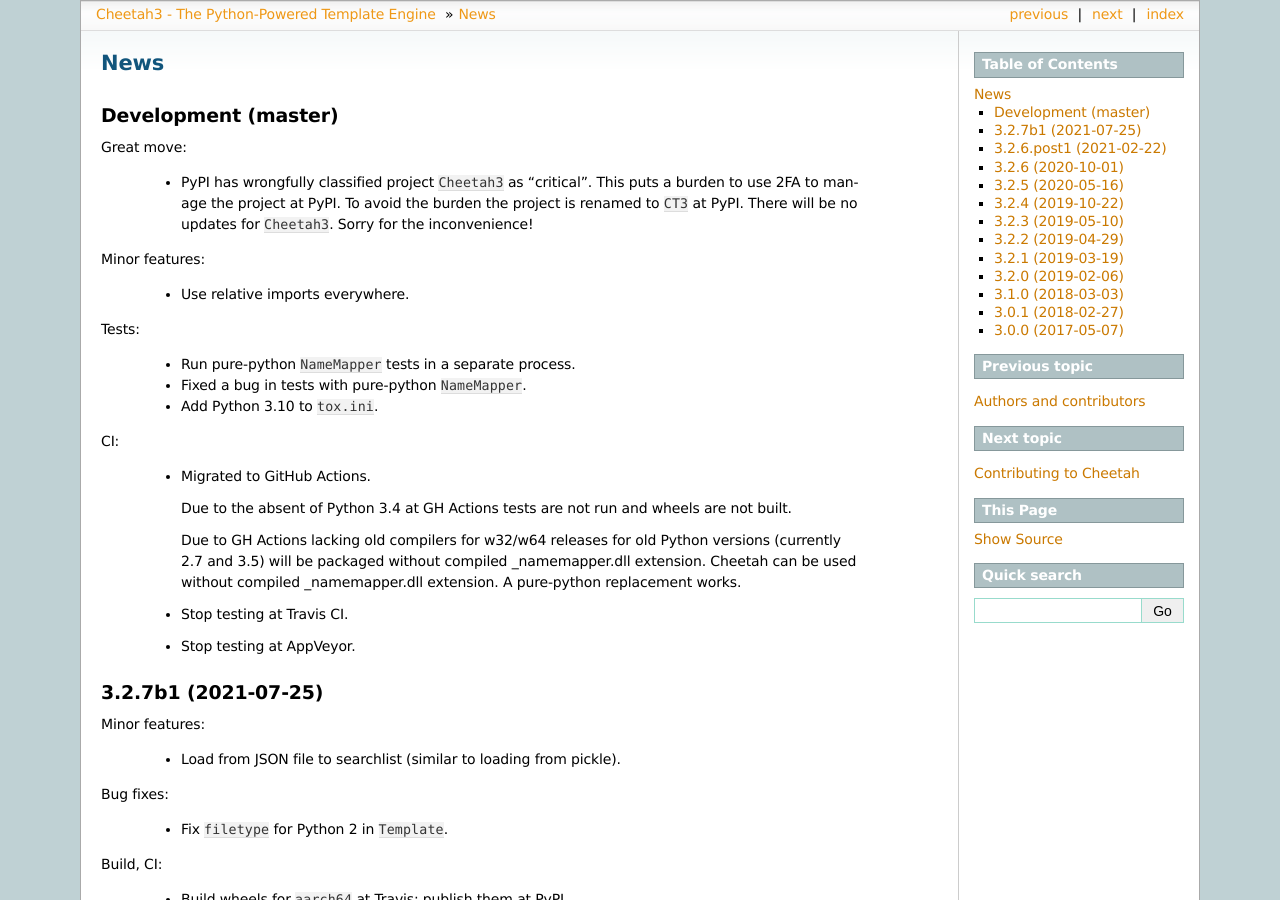
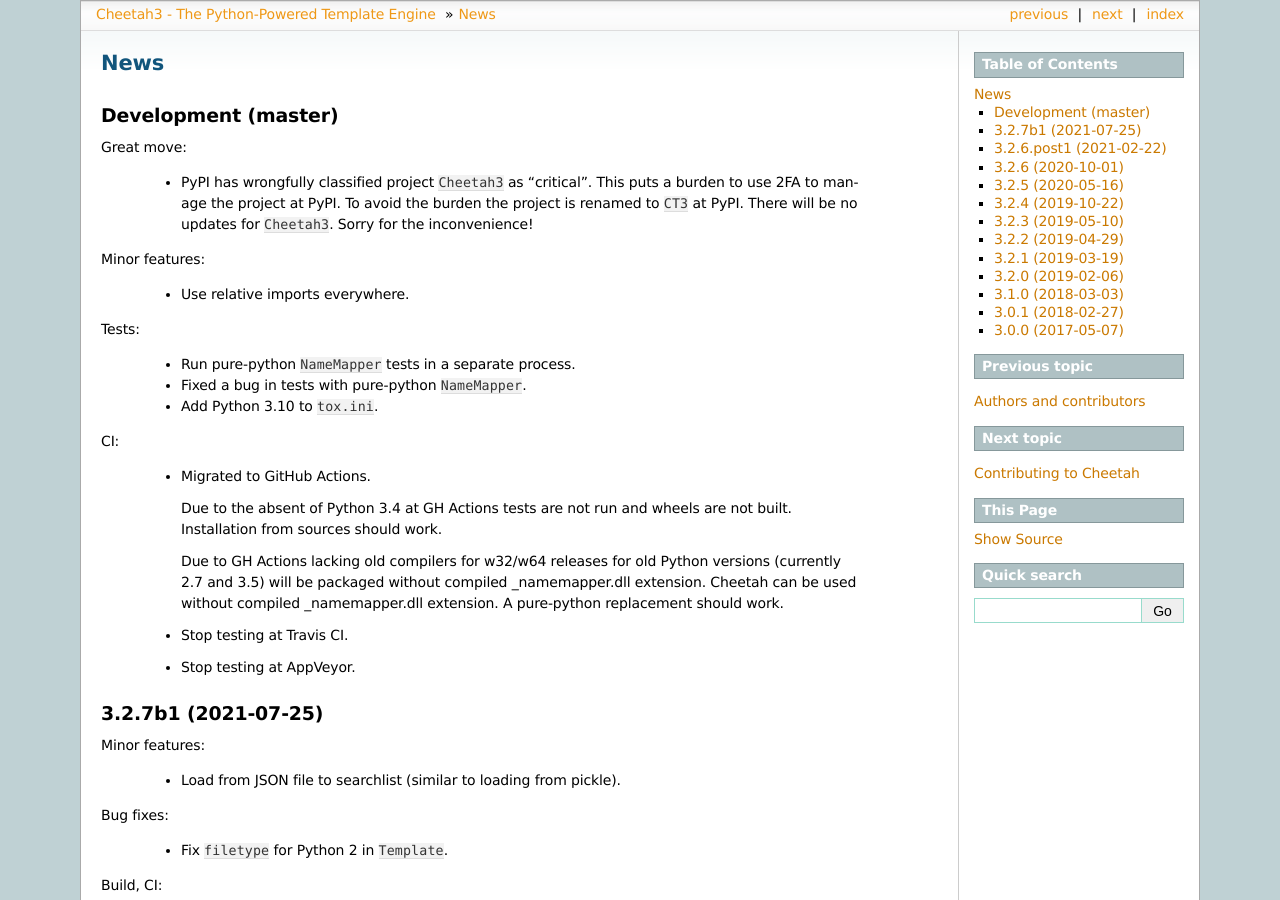
Before and after one commit to CheetahTemplate3/cheetah3, a Sphinx documentation site: the page built from docs/news.rst, in a window 1280 px wide and 900 px high. Built offline with Sphinx 7.4.7, drawn with Linux system fonts in a browser that asks for light colours; pages that are not in the unit, such as notebooks, are missing from menus.

Commit message:
Docs(news): Minor update
[skip ci]

```diff
--- a/docs/news.rst
+++ b/docs/news.rst
@@ -29,12 +29,13 @@ CI:
   - Migrated to GitHub Actions.
 
     Due to the absent of Python 3.4 at GH Actions tests are not run and
-    wheels are not built.
+    wheels are not built. Installation from sources should work.
 
     Due to GH Actions lacking old compilers for w32/w64 releases for old
     Python versions (currently 2.7 and 3.5) will be packaged without
-    compiled _namemapper.dll extension. Cheetah can be used without
-    compiled _namemapper.dll extension. A pure-python replacement works.
+    compiled _namemapper.dll extension. Cheetah can be used
+    without compiled _namemapper.dll extension.
+    A pure-python replacement should work.
 
   - Stop testing at Travis CI.
 
```
